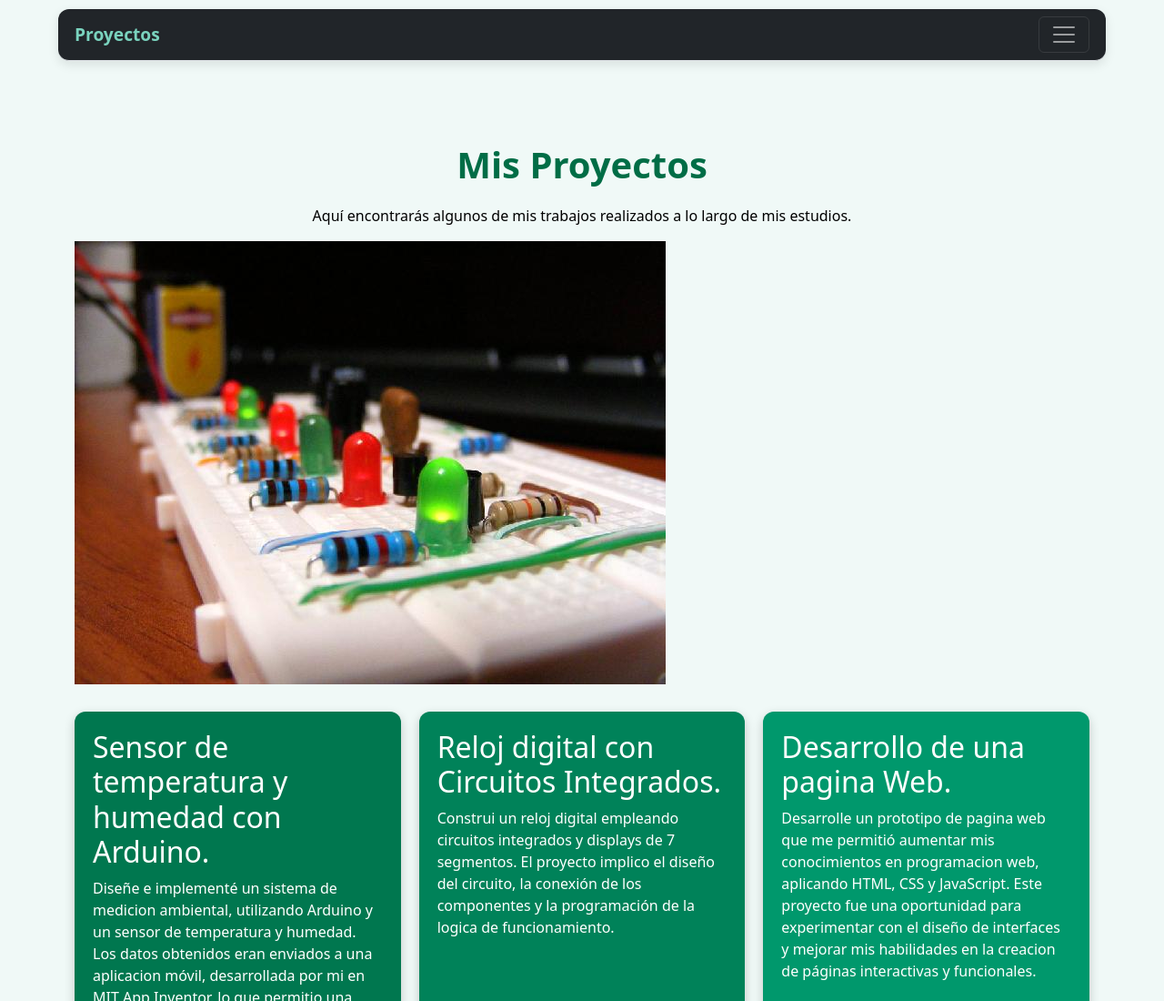
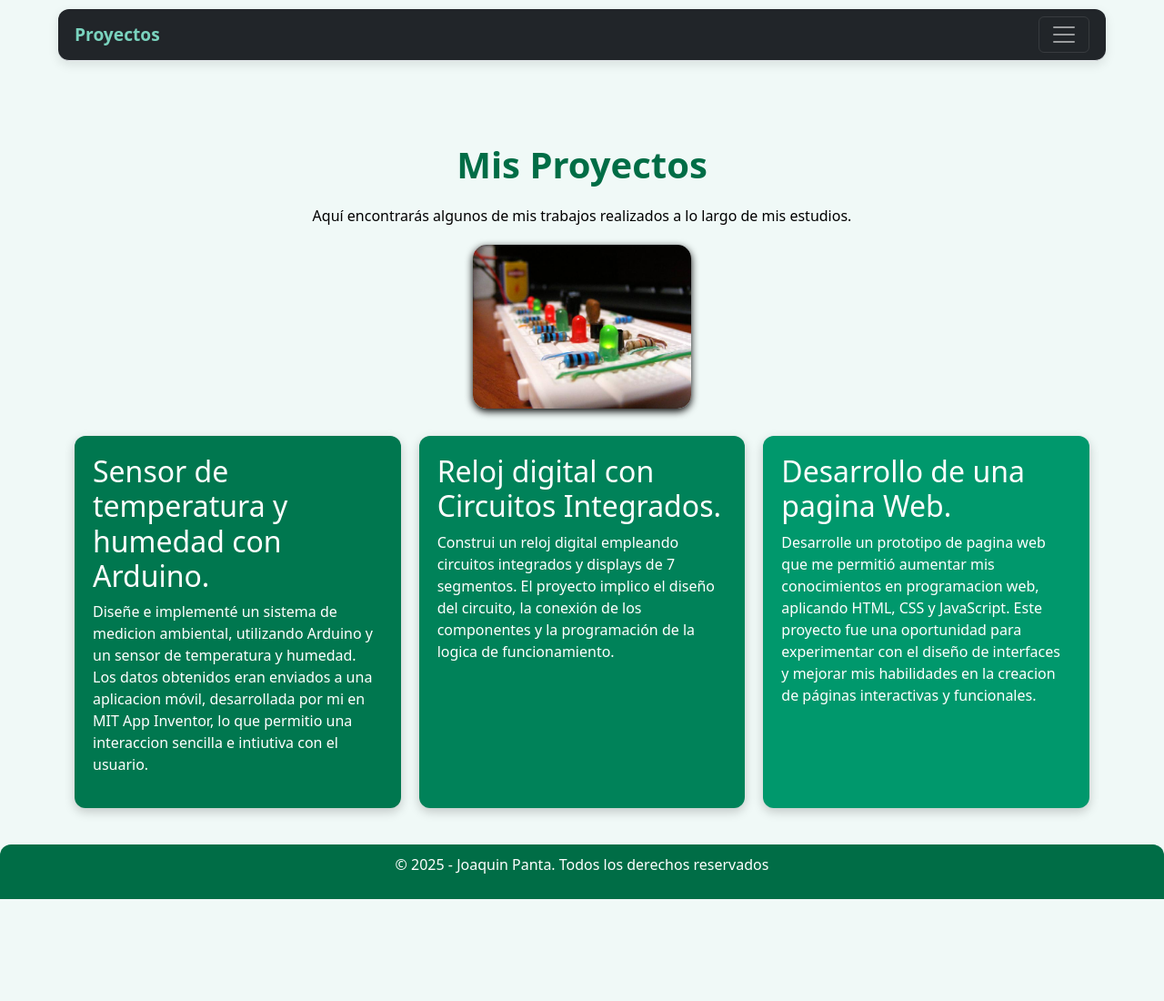
Before and after one commit to Joa30Pan/portafolio, a plain HTML site: page pages/Proyectos.html in a window 1280 px wide. Shown: the top 1100 px of the page at 91% size. After the commit the page ends 988 px from the top, so only its background shows below. Drawn offline with nearby package versions, Linux system fonts and the light colour scheme.

Commit message:
proyectos.css

```diff
--- a/css/proyectos.css
+++ b/css/proyectos.css
@@ -77,3 +77,14 @@ footer {
 .navbar-custom .nav-link:hover{
     color: #00bfff !important;
 }
+
+.container img {
+    display: block;
+    margin-left: auto;
+    margin-right: auto;
+    width: 240px;
+    height: auto;
+    border-radius: 15px;
+    box-shadow: 0 3px 8px;
+    margin-top: 20px;
+}
```
